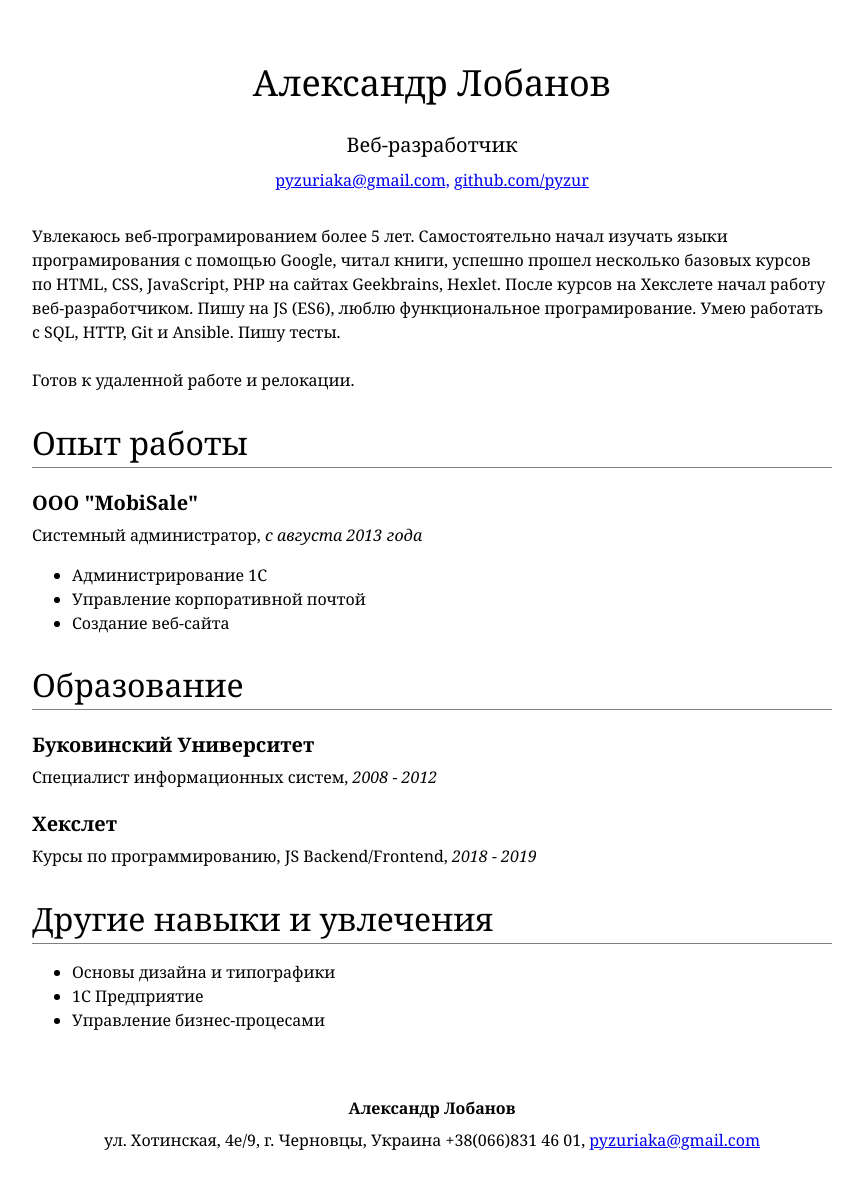
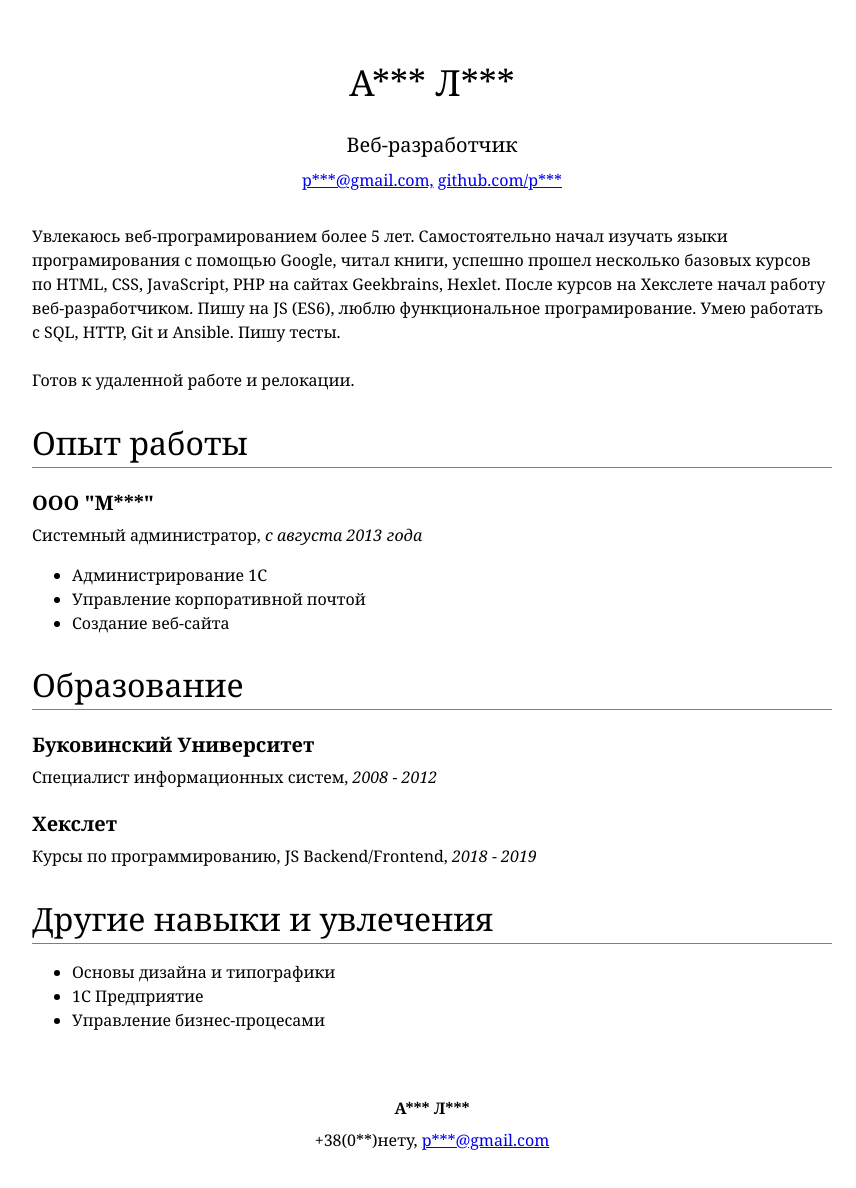
Before and after one commit to Pyzuriaka/pyzuriaka.github.io, a plain HTML site: page index.html in a window 1280 px wide. Shown: the whole page, without its empty margins (208-1064 px from the left). Drawn offline with Linux system fonts and the light colour scheme.

Commit message:
Update index.html

```diff
--- a/index.html
+++ b/index.html
@@ -10,14 +10,14 @@
 
   <div id="header">
     <h1>
-        Александр Лобанов
+        А*** Л***
     </h1>
     <h3>
         Веб-разработчик
     </h3>
     <p>
-        <a href="mailto:pyzuriaka@gmail.com">pyzuriaka@gmail.com,</a>
-        <a href="https://github.com/pyzur">github.com/pyzur</a>
+        <a href="mailto:pyzuriaka@gmail.com">p***@gmail.com,</a>
+        <a href="https://github.com/pyzuriaka">github.com/p***</a>
     </p>
 
   </div>
@@ -26,7 +26,7 @@
     <br><br> Готов к удаленной работе и релокации.</p>
 
     <h2>Опыт работы</h2>
-    <h3 class="main">ООО "MobiSale"</h3>
+    <h3 class="main">ООО "M***"</h3>
     <p class="main">Системный администратор,<i> с августа 2013 года</i></p>
 
     <ul>
@@ -51,8 +51,8 @@
 
   </div>
   <div id="footer">
-    <p class="footer">Александр Лобанов</p>
-    <p>ул. Хотинская, 4е/9, г. Черновцы, Украина +38(066)831 46 01, <a href="mailto:pyzuriaka@gmail.com">pyzuriaka@gmail.com</a></p>
+    <p class="footer">А*** Л***</p>
+    <p> +38(0**)нету, <a href="mailto:pyzuriaka@gmail.com">p***@gmail.com</a></p>
 
   </div>
 
```
